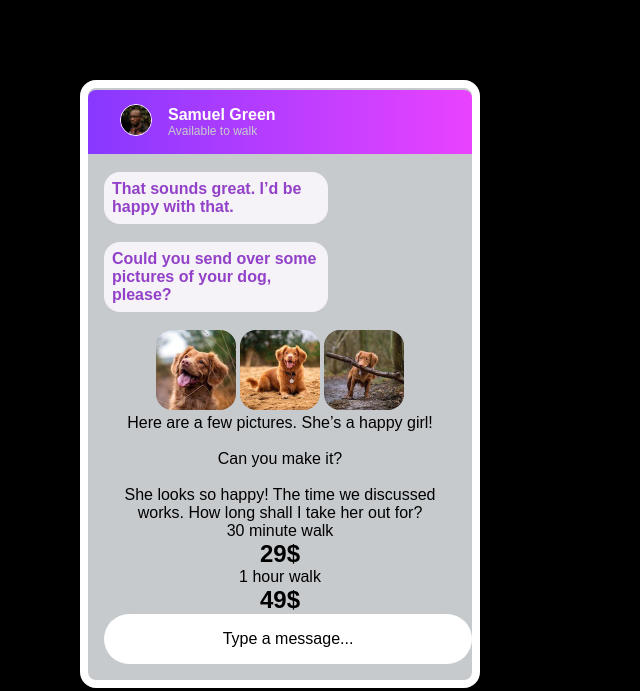
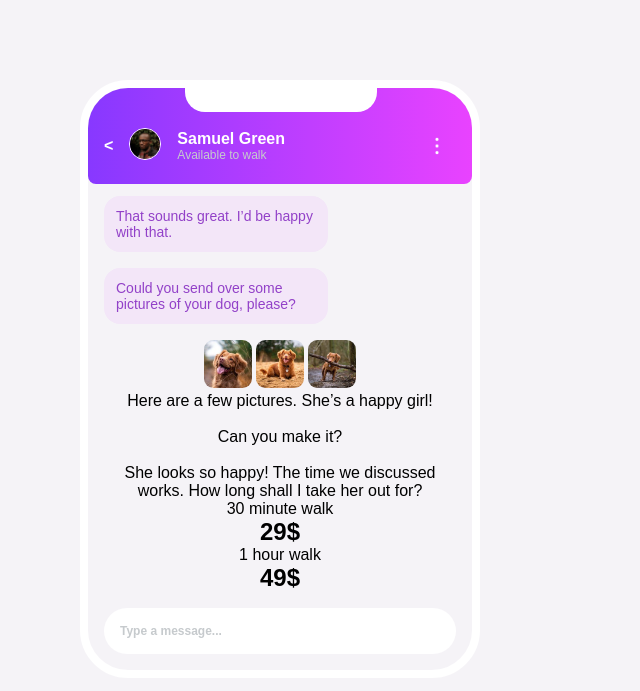
Before and after one commit to hambergjesse/chat-app, a plain HTML site: page index.html in a window 1280 px wide. Shown: the top 691 px of the page, without its empty margins (0-640 px from the left). Drawn offline with Linux system fonts and the light colour scheme; a web font is replaced by a local one.

Commit message:
various flexbox and css work

```diff
--- a/index.html
+++ b/index.html
@@ -17,13 +17,17 @@
     <title>Frontend Mentor | Chat App</title>
   </head>
   <body>
+    <main>
       <!-- Phone -->
       <div class="phone">
         <div class="background">
           <div class="messages">
             <div class="topbar">
+              <div class="topblock"></div>
               <div class="topgradient"></div>
-            <div class="leftarrow"></div>
+              <div class="leftarrow">
+                <h1><</h1>
+              </div>
               <div class="avatar">
                 <img src="./images/avatar.jpg" alt="" />
               </div>
@@ -55,8 +59,8 @@
             <!-- Second set of left messages -->
             <div class="secondleftmsg">
               <p>
-              She looks so happy! The time we discussed works. How long shall I
-              take her out for?
+                She looks so happy! The time we discussed works. How long shall
+                I take her out for?
               </p>
               <div class="purplebar">
                 <div class="outlinecircle"></div>
@@ -84,12 +88,13 @@
         <p>
           Stay in touch with our dog walkers through the chat interface. This
           makes it easy to discuss arrangements and make bookings. Once the walk
-        has been completed you can rate your walkers and book again all through
-        the chat.
+          has been completed you can rate your walkers and book again all
+          through the chat.
         </p>
       </div>
       <!-- Background purple gradient -->
       <div class="backgradient"></div>
+    </main>
     <!--
     <div class="attribution">
       Challenge by
--- a/style.css
+++ b/style.css
@@ -44,7 +44,7 @@ ul {
 body {
   font-family: "Rubik", sans-serif;
   font-size: 16px;
-  background: black;
+  background: var(--lightgreyvio);
   color: rgb(0, 0, 0);
   padding: 5rem;
 }
@@ -57,6 +57,7 @@ body {
   padding-top: 3rem;
   font-size: 3rem;
   font-weight: 700;
+  width: 25rem;
   color: var(--verydarkvio);
 }
 
@@ -69,8 +70,8 @@ body {
 /* Phone */
 .phone {
   padding: 1rem;
-  background-color: var(--greyblue);
-  border-radius: 1rem;
+  background-color: var(--lightgreyvio);
+  border-radius: 3rem;
   margin-bottom: 1rem;
   border: 0.5rem solid var(--white);
   width: 25rem;
@@ -86,8 +87,9 @@ body {
   align-items: center;
   align-content: flex-start;
   justify-content: start;
+  gap: 1rem;
+  padding-top: 1.5rem;
   padding-bottom: 1rem;
-  gap: 1rem;
   z-index: 0;
   text-align: left;
 }
@@ -104,27 +106,52 @@ body {
 
 .topbar .topgradient {
   position: absolute;
+  margin-bottom: 1.25rem;
   margin-left: -1rem;
   margin-right: -1rem;
-  border-radius: 0.5rem 0.5rem 0rem 0rem;
+  border-radius: 2.5rem 2.5rem 0.5rem 0.5rem;
   background: linear-gradient(
     90deg,
     hsl(264, 100%, 61%),
     hsl(293, 100%, 63%) 100%
   );
   width: 24rem;
-  height: 4rem;
+  height: 6rem;
   z-index: -1;
 }
 
+.topbar .threedots {
+  margin-left: 8rem;
+  height: 1.25rem;
+  width: 1rem;
+  background-image: radial-gradient(circle, var(--white) 1px, transparent 2px);
+  background-size: 100% 33.33%;
+}
+
+.topbar .topblock {
+  position: absolute;
+  background: var(--white);
+  width: 12rem;
+  height: 1.75rem;
+  border-radius: 0rem 0rem 1.25rem 1.25rem;
+  margin-left: 23%;
+  margin-bottom: 6rem;
+}
+
 /* Left 1st messages */
+.firstleftmsg {
+  width: 22rem;
+  height: auto;
+  font-size: 14px;
+}
+
 .firstleftmsg p {
   color: var(--modviolet);
-  font-weight: 700;
-  padding: 0.5rem;
+  font-weight: 500;
+  padding: 0.75rem;
   margin-right: 8rem;
   text-align: left;
-  background-color: var(--lightgreyvio);
+  background-color: rgb(243, 230, 248);
   border-radius: 1rem;
 }
 
@@ -147,17 +174,21 @@ body {
 .rightmsg img {
   /* dog images */
   border-radius: 20%;
-  width: 5rem;
+  width: 3rem;
 }
 
 /* Message bar */
 .messagebar {
+  font-weight: 700;
+  font-size: 12px;
   padding: 1rem;
+  margin-top: 1rem;
+  color: var(--greyblue);
   background-color: var(--white);
   border-radius: 2rem;
-  width: 23rem;
+  width: 22rem;
   height: auto;
-  text-align: center;
+  text-align: left;
 }
 
 /* Attribution */
```
Lines whose indentation alone changed are shown as unchanged.
